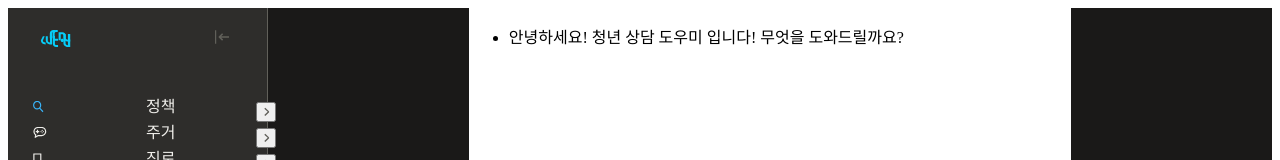
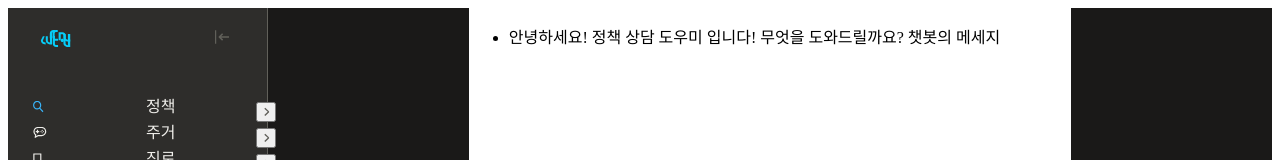
Before and after one commit to LIKELION-SKKU-12th-TEAM5/Client, a Next.js app: page / in a window 1280 px wide. Shown: the top 160 px of the page. Built offline with nearby package versions, Linux system fonts and the light colour scheme.

Commit message:
4th Commit

```diff
--- a/app/(home)/page.tsx
+++ b/app/(home)/page.tsx
@@ -11,9 +11,9 @@ import Cookies from "js-cookie";
 
 export default function home() {
 	// 화면에 띄울 챗 배열
-	const [category, setCategory] = useState('청년');
+	const [category, setCategory] = useState('정책');
 	const greetMsg = `안녕하세요! ${category} 상담 도우미 입니다! 무엇을 도와드릴까요?`
-	const [messages, setMessages] = useState([greetMsg]);
+	const [messages, setMessages] = useState([{content: greetMsg, side: true}]);
 	// 유저 정보
 	const [uuid, setUuid] = useState();
 	const [email, setEmail] = useState();
@@ -44,23 +44,7 @@ export default function home() {
 		}
 	};
 
-	const sendChatLog = async (content, cuid) => {
-		// try {
-		//   await fetch('/api/chat', {
-		// 	method: 'POST',
-		// 	headers: {
-		// 	  'Content-Type': 'application/json',
-		// 	},
-		// 	body: JSON.stringify({
-		// 	  cuid: 1, // Replace with actual user ID
-		// 	  content,
-		// 	  side: false, // Adjust according to your requirements
-		// 	}),
-		//   });
-		//   inputHandler(content);
-		// } catch (error) {
-		//   console.error('Error sending chat log:', error);
-		// }
+	const sendChatLog = async (content, cuid, side) => {
 		const response = await fetch('/api/chat', {
 			method: 'POST',
 			headers: {
@@ -69,7 +53,7 @@ export default function home() {
 			body: JSON.stringify({
 				cuid: cuid, // Replace with actual user ID
 				content: content,
-				side: false, // Adjust according to your requirements
+				side: side, // Adjust according to your requirements
 			}),
 		});
 
@@ -78,24 +62,48 @@ export default function home() {
 		return { success: true, data };
 	};
 
+	const getChatBotMsg = async (userMsg, category) => {
+		return `${category} 챗봇의 응답`
+	};
+
 	// input -> inputHandler -> chatspace
 	const inputHandler = async (msg) => {
-		setMessages([...messages, msg]);
-
 		let newCuid;
+		const userMsg = {
+			content: msg,
+			side: false
+		}
 
 		if (newConv) {
 			newCuid = await createNewConversation();
-
+			console.log("New Conversation is started");
 			setNewConv(false);
 			setCurrentCuid(newCuid);
+
+			await sendChatLog(messages[0], newCuid, true); // true : 챗봇
+			await sendChatLog(msg, newCuid, false); // false : 사용자
+			// 백엔드 소통
+			const resMsg = await getChatBotMsg(msg, category);
+			const chatBotMsg = {
+				content: resMsg,
+				side: true
+			}
+
+			setMessages([...messages, userMsg, chatBotMsg]);
+			await sendChatLog(resMsg, newCuid, true);
+		} else {
+			await sendChatLog(msg, currentCuid, false);
+			// 백엔드 소통
+			const resMsg = await getChatBotMsg(msg, category);
+			const chatBotMsg = {
+				content: resMsg,
+				side: true
+			}
+
+			setMessages([...messages, userMsg, chatBotMsg]);
+			await sendChatLog(resMsg, currentCuid, true);
 		}
 
-		if (newCuid) {
-			await sendChatLog(msg, newCuid);
-		} else {
-			await sendChatLog(msg, currentCuid);
-		}
 	};
 
 	// 로그인 여부 판단
@@ -150,6 +158,14 @@ export default function home() {
 		setMessages(data.contents);
 	}
 
+	// 챗봇 카테고리 클릭 시 -> 채팅 초기화 및 cuid 초기화
+	useEffect(() => {
+		setCurrentCuid(null);
+		setMessages([{
+			content: `안녕하세요! ${category} 상담 도우미 입니다! 무엇을 도와드릴까요?`,
+			side: true
+		}]);
+	}, [category]);
 
 	return (
 		<div className="home">
@@ -245,44 +261,8 @@ export default function home() {
 			</nav>
 
 			<div className="main-container">
-				<ChatSpace className="chat-container" chats={messages} category={category} setMessages={setMessages}/>
+				<ChatSpace className="chat-container" chats={messages} category={category} setMessages={setMessages} />
 				<Input inputHandler={inputHandler} />
-				{/* <div>자주 찾는 정책 및 지원</div>
-				<div className="filter-container">
-					<div className="filter-1">
-						<div className="filter-des-1">
-							내가 받을 수 있는<br />
-							지원금/정책 불러오기
-						</div>
-						<div className="filter-icon-1">
-							<img className="vector-17" src="./assets/vectors/Vector8_x2.svg" />
-						</div>
-					</div>
-					<div className="background-6">
-						<div className="container-8">
-							청년 맞춤<br />
-							주거 지원 알아보기
-						</div>
-						<div className="svg-10">
-						</div>
-					</div>
-					<div className="background-7">
-						<div className="container-9">
-							청년 대출 상담받기
-						</div>
-						<div className="svg-11">
-						</div>
-					</div>
-					<div className="background-8">
-						<div className="container-10">
-							청년 건강/교육 지원
-						</div>
-						<div className="svg-12">
-							<img className="vector-18" src="./assets/vectors/Vector7_x2.svg" />
-						</div>
-					</div>
-				</div> */}
-
 			</div>
 		</div >
 	)
--- a/app/api/chat/route.ts
+++ b/app/api/chat/route.ts
@@ -4,10 +4,7 @@ import { query } from '../../../lib/db'; // Adjust the path as needed
 
 export async function POST(req: Request) {
   const { cuid, content, side } = await req.json();
-  console.log('api/chat/post');
-  console.log('cuid', cuid);
-  console.log('content', content);
-  console.log('side', side);
+
   if (typeof cuid !== 'number' || typeof content !== 'string' || typeof side !== 'boolean') {
     return NextResponse.json({ error: 'Invalid input' }, { status: 400 });
   }
--- a/app/api/conv/route.ts
+++ b/app/api/conv/route.ts
@@ -18,9 +18,9 @@ export async function GET(req: Request) {
 
     try {
         const result = await query(q, [cuid]);
-        const contents = result.rows.map(row => row.content);
+        // const contents = result.rows.map(row => row.content);
         // console.log(contents)
-        return NextResponse.json({contents: contents}, {status: 200});
+        return NextResponse.json({contents: result.rows}, {status: 200});
     } catch (error) {
         console.error('Error fetching chat logs:', error);
         return NextResponse.json({ error: 'Internal Server Error' }, { status: 500 });
--- a/components/chatspace.tsx
+++ b/components/chatspace.tsx
@@ -3,7 +3,10 @@ import { useEffect } from "react";
 
 export default function ChatSpace({ className, chats, category, setMessages}) {
     useEffect(() => {
-        const greetMsg = `안녕하세요! ${category} 상담 도우미 입니다! 무엇을 도와드릴까요?`;
+        const greetMsg = {
+            content: `안녕하세요! ${category} 상담 도우미 입니다! 무엇을 도와드릴까요?`,
+            side: true
+        }
         setMessages((prev) => [greetMsg, ...prev.slice(1)]);
     }, [category])
 
@@ -11,9 +14,14 @@ export default function ChatSpace({ className, chats, category, setMessages}) {
         <div className={className}>
             <ul>
                 {chats ?
-                    chats.map((chat, index) => (
-                        <li key={index}>{chat}</li>
-                    ))
+                    chats.map((chat, index) => {
+                        if (chat.side == true){
+                            return <li key={index}>{`${chat.content} 챗봇의 메세지`}</li>
+                        } else{
+                            return <li key={index}>{`${chat.content} 유저의 메세지`}</li>
+                        }
+                    }
+                    )
                     : null
                 }
             </ul>
```
Also changed, not shown: components/input.tsx (+2 -6 lines).
